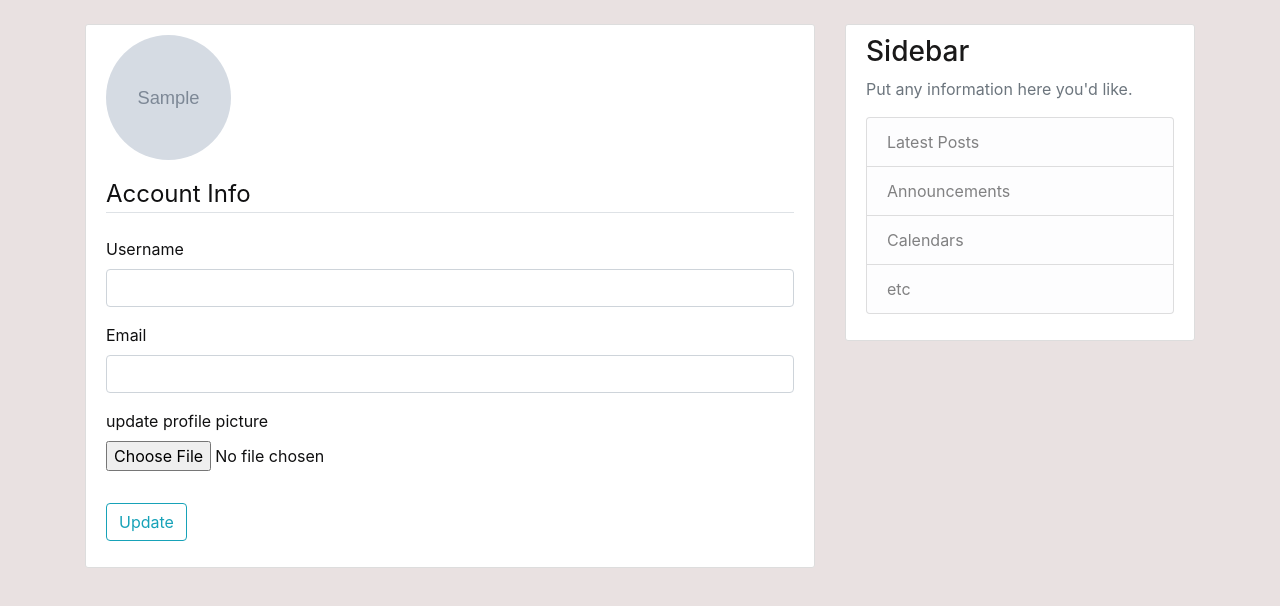
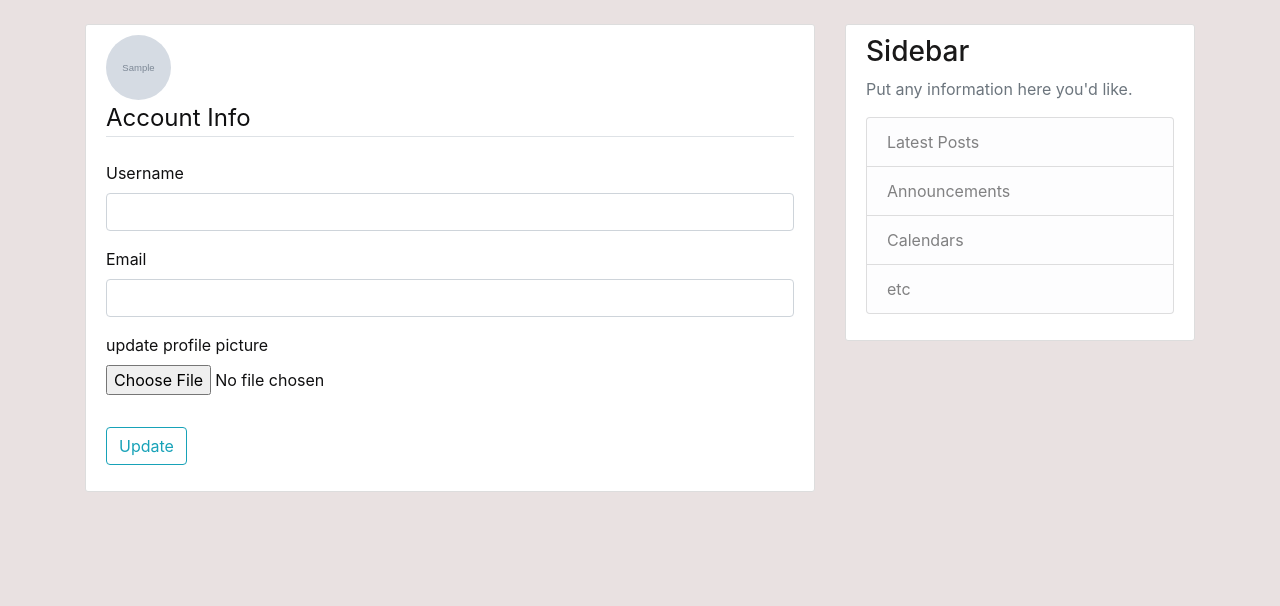
Before and after one commit to 299hannah/my-blog, a Flask app: template app/templates/account.html in a window 1280 px wide. Shown: the part 56-662 px from the top of the page. Run offline with Flask 2, Linux system fonts and the light colour scheme; tables that the repository leaves empty hold one stand-in row (values such as "Sample post"); the template is opened without the code that fills it: values that come from a table or form of the project are taken from there, most other values are stand-ins (such as "Sample title", 1, 10 or a date in 2020); grey boxes marked "Sample" are stand-in pictures; some libraries are stand-ins or nearby versions.

Commit message:
added my image

```diff
--- a/app/templates/account.html
+++ b/app/templates/account.html
@@ -2,7 +2,7 @@
 {% block content %}
     <div class="content-section">
         <div class="media">
-            <img src="{{ image_file }}" alt="" class="rounded-circle account-img">
+            <img class="rounded-circle article-img" src="{{ url_for('static', filename='photos/' + post.author.image_file) }}">
             <div class="media-body">
                 <h2 class="account-heading">{{ current_user.username }}</h2>
                 <p class="text-secondary">{{ current_user.email }}</p>
```
